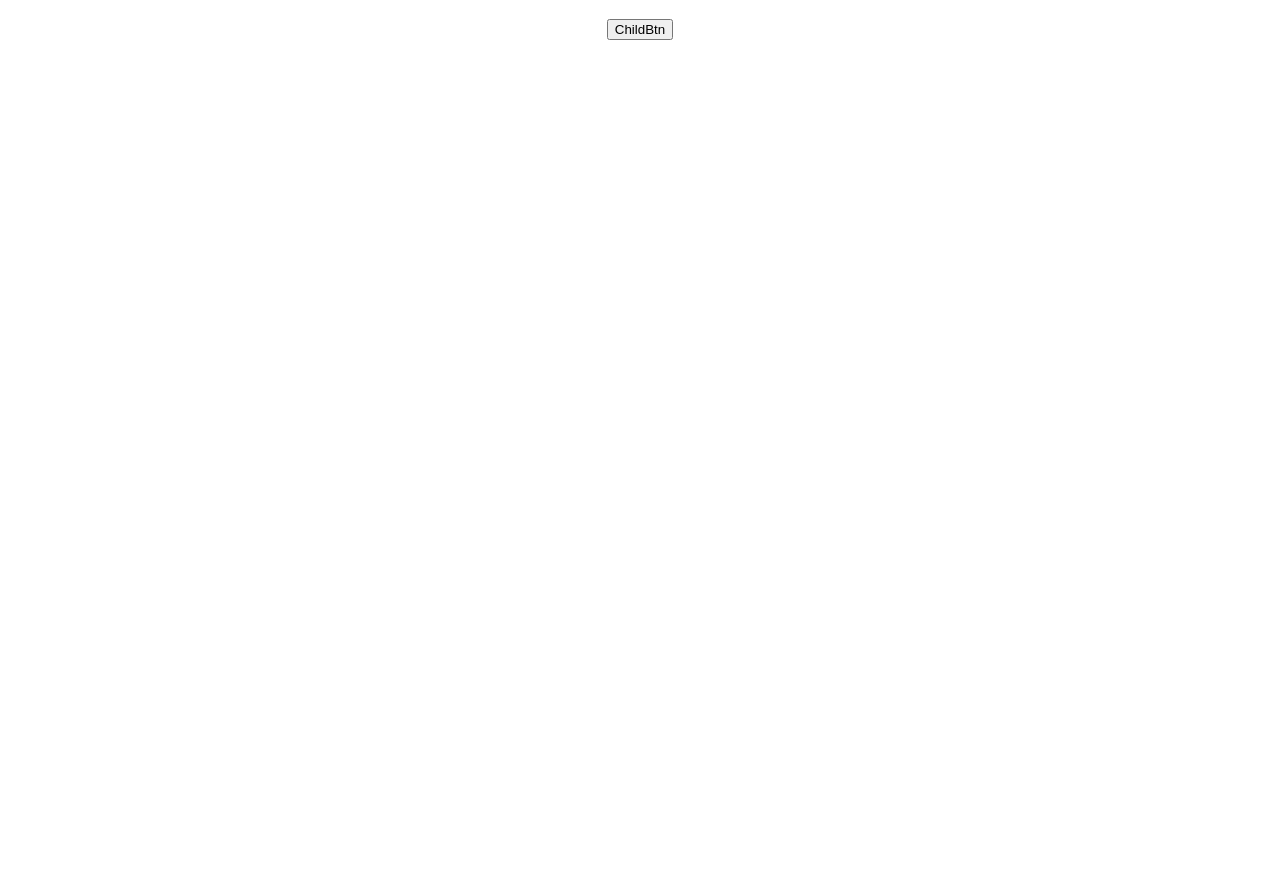
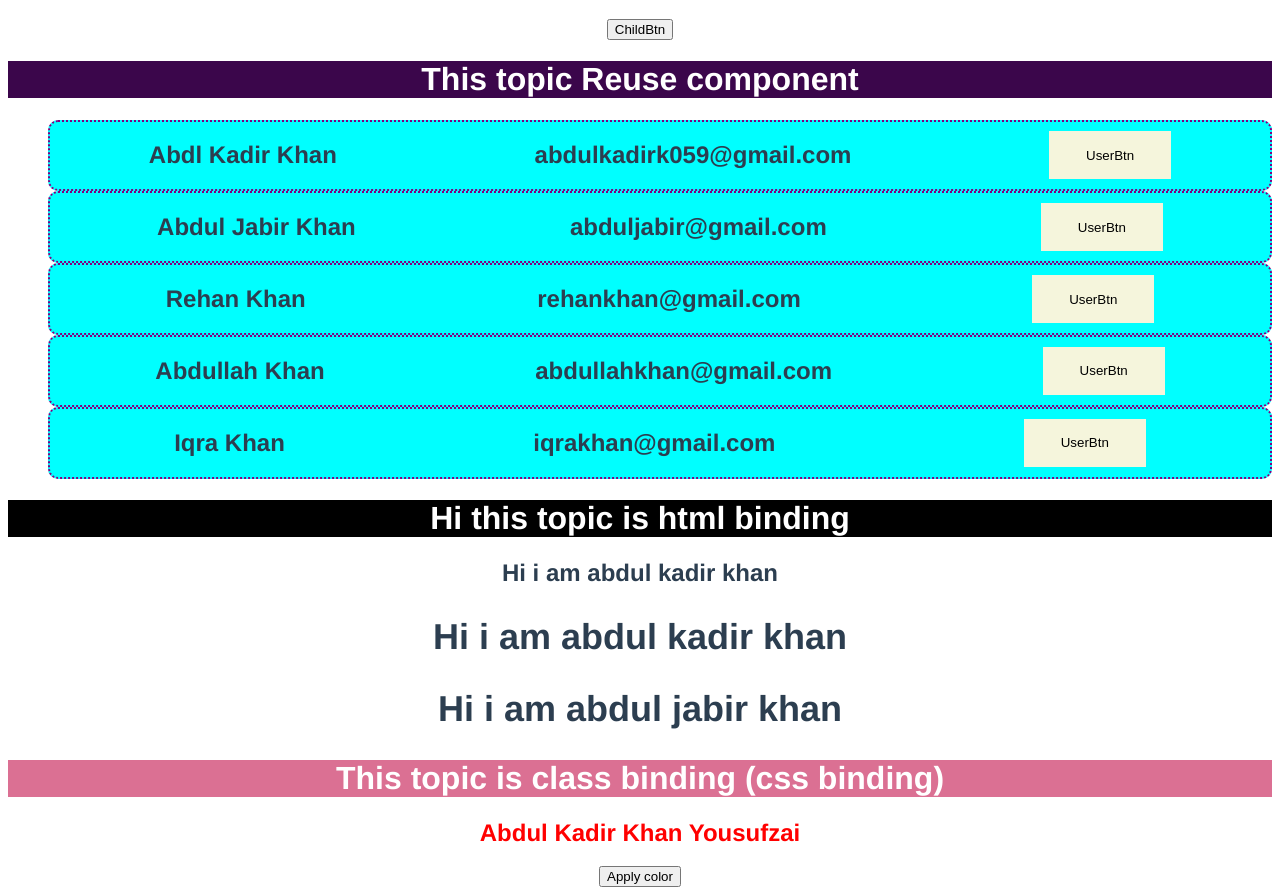
Before and after one commit to khankadir193/VueJs-Concepts, a Vue app: page / in a window 1280 px wide. Shown: the part 2342-3237 px from the top of the page. Before the commit the page ends 2390 px from the top, so only its background shows below. Built offline with nearby package versions, Linux system fonts and the light colour scheme.

Commit message:
classbinding,htmlbBinding,UserComp,UserParent

```diff
--- a/src/App.vue
+++ b/src/App.vue
@@ -10,6 +10,9 @@
   <ifElseCondition />
   <forLoopComp />
   <ParentComp />
+  <UserParent />
+  <HtmlBinding />
+  <ClassBinding />
 
 </template>
 
@@ -25,6 +28,9 @@ import checkbxRadio from './components/checkbxRadio.vue';
 import ifElseCondition from './components/ifElseCondition.vue';
 import forLoopComp from './components/forLoopComp.vue';
 import ParentComp from './components/ParentComp.vue';
+import UserParent from './components/UserParent.vue';
+import HtmlBinding from './components/HtmlBinding.vue';
+import ClassBinding from './components/ClassBinding.vue';
 
 export default {
   name: 'App',
@@ -39,7 +45,10 @@ export default {
     checkbxRadio,
     ifElseCondition,
     forLoopComp,
-    ParentComp
+    ParentComp,
+    UserParent,
+    HtmlBinding,
+    ClassBinding
   }
 }
 </script>
--- /dev/null
+++ b/src/components/ClassBinding.vue
@@ -0,0 +1,47 @@
+<template>
+    <h1>This topic is class binding (css binding)</h1>
+    <h2 :class="applyStyle">Abdul Kadir Khan Yousufzai</h2>
+    <button v-on:click="colorful=!colorful">Apply color</button>
+</template>
+
+<script>
+export default {
+    name: 'ClassBinding',
+    data() {
+        return {
+            colorful:false
+        }
+    },
+    computed:{
+        applyStyle(){
+            return {
+                green:this.colorful,
+                err:true,
+                other:false
+            }
+            //this is multiple css classes we can implement..
+        }
+    }
+}
+</script>
+
+<style scoped>
+h1 {
+    background-color: palevioletred;
+    color: white;
+}
+.green{
+    background-color: green;
+    font-size: 18px;
+    font-style: italic;
+    font-family: 'Times New Roman', Times, serif;
+
+}
+.other{
+    font-size: 28px;
+}
+
+.err{
+    color: red;
+}
+</style>
--- /dev/null
+++ b/src/components/HtmlBinding.vue
@@ -0,0 +1,30 @@
+<template>
+
+<h1>Hi this topic is html binding</h1>
+<h2>{{ text }}</h2>
+<h2 v-html="tag"></h2>
+<h2 v-html="tag2"></h2>
+
+</template>
+
+<script>
+export default {
+    name: 'HtmlBinding',
+    data() {
+        return {
+            text: "Hi i am abdul kadir khan",
+            tag: "<h2>Hi i am abdul kadir khan</h2>",
+            tag2: "<h2>Hi i am abdul jabir khan</h2>",
+        }
+    }
+}
+</script>
+
+<style scoped>
+
+h1{
+    background-color: black;
+    color: white;
+}
+
+</style>
--- /dev/null
+++ b/src/components/UserComp.vue
@@ -0,0 +1,41 @@
+<template>
+<div class="userContainer">
+    <h2>{{ itemData.name }}</h2>
+    <h2>{{ itemData.email }}</h2>
+    <button v-on:click="getData(itemData.name)">UserBtn</button>
+</div>
+</template>
+
+<script>
+export default {
+    name: 'UserComp',
+    props: {
+        itemData: Object,
+        getData:Function
+    }
+}
+</script>
+
+<style scoped>
+.userContainer{
+    display: flex;
+    /* flex-direction: column; */
+    justify-content: space-around;
+    background-color: aqua;
+    border: 2px dotted purple;
+    border-radius: 10px;
+    align-items: center;
+}
+
+button{
+    border: none;
+    background-color: beige;
+    outline: none;
+    width: 10%;
+    height: 6vh;
+    display: flex;
+    align-items: center;
+    justify-content: center;
+}
+
+</style>
--- /dev/null
+++ b/src/components/UserParent.vue
@@ -0,0 +1,59 @@
+<template>
+<h1>This topic Reuse component</h1>
+<ul>
+    <li v-for="item in user" :key="item.name">
+        <UserComp :itemData="item" :getData="getData" />
+    </li>
+</ul>
+</template>
+
+<script>
+import UserComp from './UserComp.vue';
+
+export default {
+    name: 'UserParent',
+    components: {
+        UserComp
+    },
+    data() {
+        return {
+            user: [{
+                    name: "Abdl Kadir Khan",
+                    email: "abdulkadirk059@gmail.com"
+                },
+                {
+                    name: "Abdul Jabir Khan",
+                    email: "abduljabir@gmail.com"
+                },
+                {
+                    name: "Rehan Khan",
+                    email: "rehankhan@gmail.com"
+                },
+                {
+                    name: "Abdullah Khan",
+                    email: "abdullahkhan@gmail.com"
+                },
+                {
+                    name: "Iqra Khan",
+                    email: "iqrakhan@gmail.com"
+                },
+            ]
+        }
+    },
+    methods:{
+        getData(item){
+            alert(item);
+        }
+    }
+}
+</script>
+
+<style scoped>
+h1 {
+    background-color: rgb(59, 6, 75);
+    color: white;
+}
+ul{
+    list-style: none;
+}
+</style>
```
